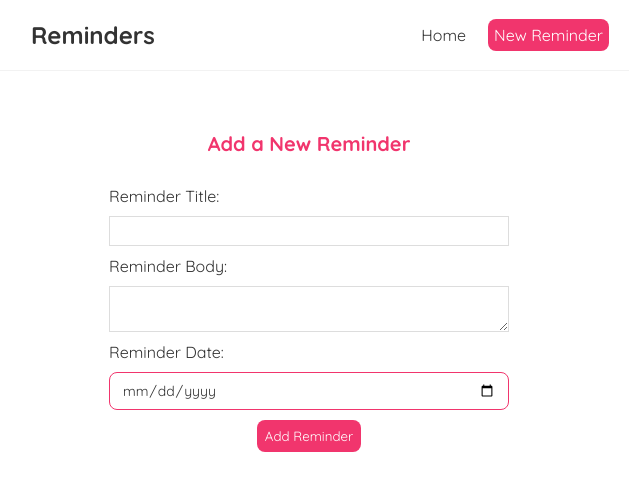
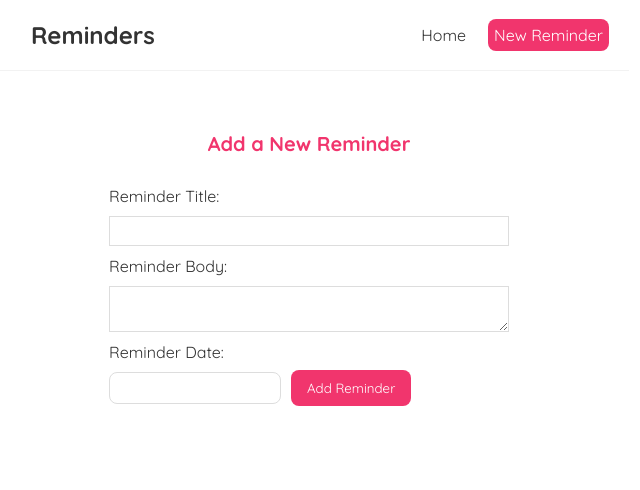
Before and after one commit to Samy-Websites/reminders, a React (Create React App) app: page /create in a window 1280 px wide. Shown: the top 490 px of the page, without its empty margins (331-971 px from the left). Built offline with nearby package versions, Linux system fonts and the light colour scheme.

Commit message:
changed datepicker styling

```diff
--- a/data/db.json
+++ b/data/db.json
@@ -1,12 +1,5 @@
 {
   "reminders": [
-    {
-      "title": "Sabrina's Birthday",
-      "body": "Wish him/her a happy birthday",
-      "category": "Birthday",
-      "id": "1",
-      "date": "2025-01-10"
-    },
     {
       "title": "Lina's Birthday",
       "body": "Wish him/her a happy birthday",
@@ -47,6 +40,12 @@
       "title": "Malick's Birthday",
       "body": "That day is Malick's Birthday, we was born on January 25th, 2002.",
       "date": "2025-01-25"
+    },
+    {
+      "id": "b42c",
+      "title": "Sab bday",
+      "body": "mai",
+      "date": "2025-05-28"
     }
   ]
 }
--- a/package.json
+++ b/package.json
@@ -3,8 +3,10 @@
   "version": "0.1.0",
   "private": true,
   "dependencies": {
+    "@popperjs/core": "^2.11.8",
     "cra-template": "1.2.0",
     "react": "^19.0.0",
+    "react-datepicker": "^7.5.0",
     "react-dom": "^19.0.0",
     "react-router-dom": "^5.3.4",
     "react-scripts": "5.0.1"
--- a/src/Create.js
+++ b/src/Create.js
@@ -1,16 +1,19 @@
-import { useState } from "react";
+import React, { useState } from "react";
 import { useHistory } from "react-router-dom";
+import DatePicker from "react-datepicker";
+import "react-datepicker/dist/react-datepicker.css"; // Import default styles
 
 const Create = () => {
   const [title, setTitle] = useState("");
   const [body, setBody] = useState("");
-  const [date, setDate] = useState("");
+  const [date, setDate] = useState(null); // Date object for the picker
   const [isPending, setIsPending] = useState(false);
   const history = useHistory();
 
   const handleSubmit = (e) => {
     e.preventDefault();
-    const reminder = { title, body, date };
+    const formattedDate = date ? date.toISOString().split("T")[0] : null; // Format to YYYY-MM-DD
+    const reminder = { title, body, date: formattedDate };
 
     setIsPending(true);
 
@@ -43,14 +46,16 @@ const Create = () => {
           onChange={(e) => setBody(e.target.value)}
         ></textarea>
         <label>Reminder Date:</label>
-        <input
-          type="date"
-          required
-          value={date}
-          onChange={(e) => setDate(e.target.value)}
-        />
-        {!isPending && <button>Add Reminder</button>}
-        {isPending && <button disabled>Adding Reminder...</button>}
+        <div className="date-picker-container">
+          <DatePicker
+            selected={date}
+            onChange={(selectedDate) => setDate(selectedDate)}
+            dateFormat="yyyy-MM-dd"
+            className="custom-datepicker"
+          />
+          {!isPending && <button>Add Reminder</button>}
+          {isPending && <button disabled>Adding Reminder...</button>}
+        </div>
       </form>
     </div>
   );
--- a/src/index.css
+++ b/src/index.css
@@ -204,3 +204,74 @@ input[type="date"]:focus {
 input[type="date"]::placeholder {
   color: #999;
 }
+
+/* Date Picker Input Styling */
+.custom-datepicker {
+  width: 100%;
+  padding: 8px 12px;
+  border: 1px solid #f1356d;
+  border-radius: 8px;
+  font-family: "Quicksand", sans-serif;
+  font-size: 14px;
+  color: #333;
+  background-color: #fff;
+  transition: border-color 0.3s ease, box-shadow 0.3s ease;
+}
+
+.custom-datepicker:focus {
+  outline: none;
+  border-color: #f1356d;
+  box-shadow: 0 0 5px rgba(241, 53, 109, 0.5);
+}
+
+/* Calendar Popup Styling */
+.react-datepicker {
+  font-family: "Quicksand", sans-serif;
+  border: 1px solid #ddd;
+  border-radius: 8px;
+  box-shadow: 0 4px 8px rgba(0, 0, 0, 0.1);
+}
+
+.react-datepicker__header {
+  background-color: #f1356d;
+  color: white;
+  border-bottom: 1px solid #ddd;
+  padding-top: 10px;
+}
+
+.react-datepicker__day--selected,
+.react-datepicker__day--keyboard-selected {
+  background-color: #f1356d;
+  color: white;
+  border-radius: 50%;
+}
+
+.react-datepicker__day:hover {
+  background-color: rgba(241, 53, 109, 0.8);
+  color: white;
+  border-radius: 50%;
+}
+
+.date-picker-container {
+  display: flex;
+  align-items: center; /* Aligns the date picker and button vertically */
+  gap: 10px; /* Adds spacing between the date picker and the button */
+}
+
+.custom-datepicker {
+  flex: 1; /* Ensures the date input takes available width */
+}
+
+.date-picker-container button {
+  background: #f1356d;
+  color: white;
+  border: none;
+  padding: 10px 16px;
+  border-radius: 8px;
+  cursor: pointer;
+  transition: background-color 0.3s ease;
+}
+
+.date-picker-container button:hover {
+  background: #d12d4e;
+}
```
Also changed, not shown: 1 other file (tests, documents, lock files or other folders).
